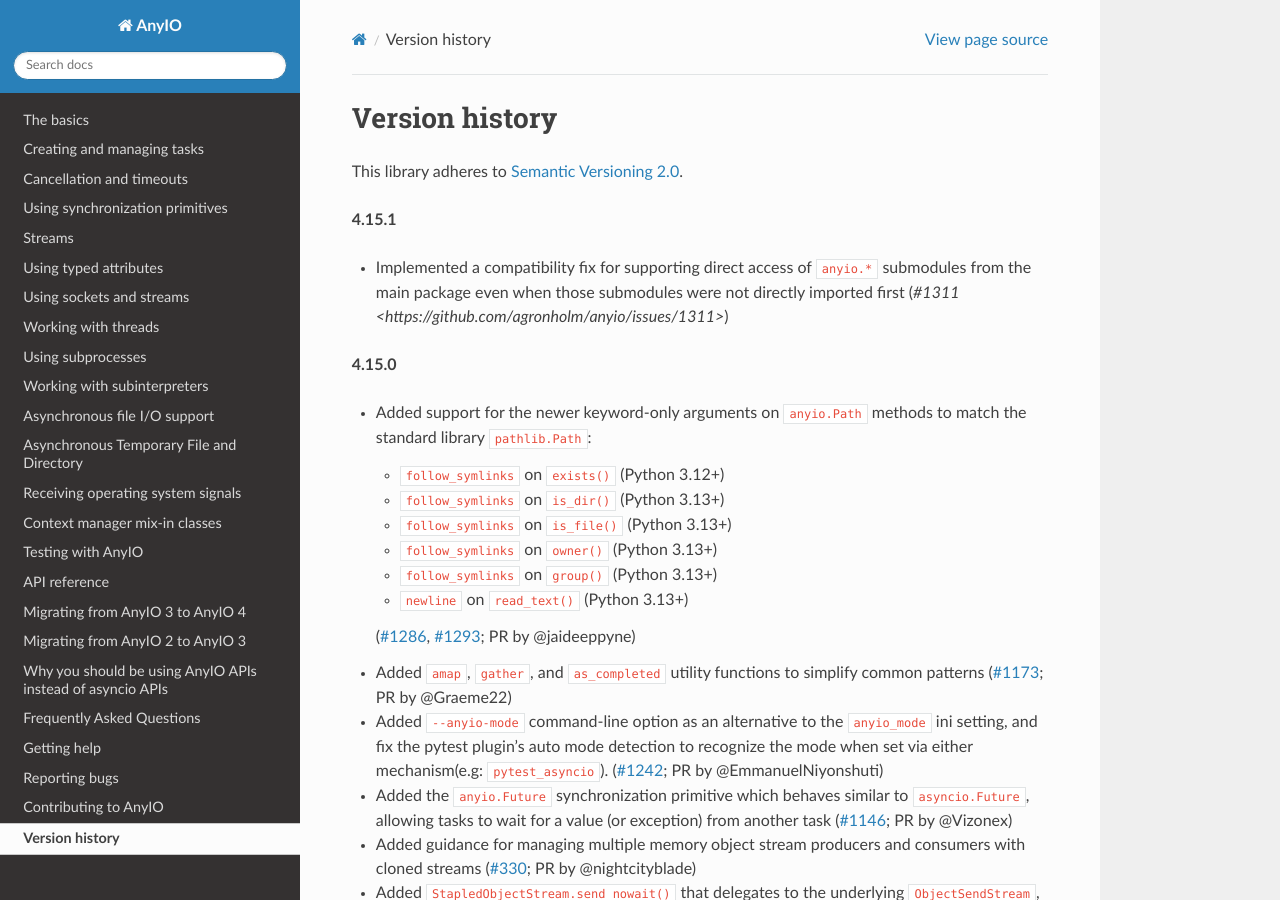
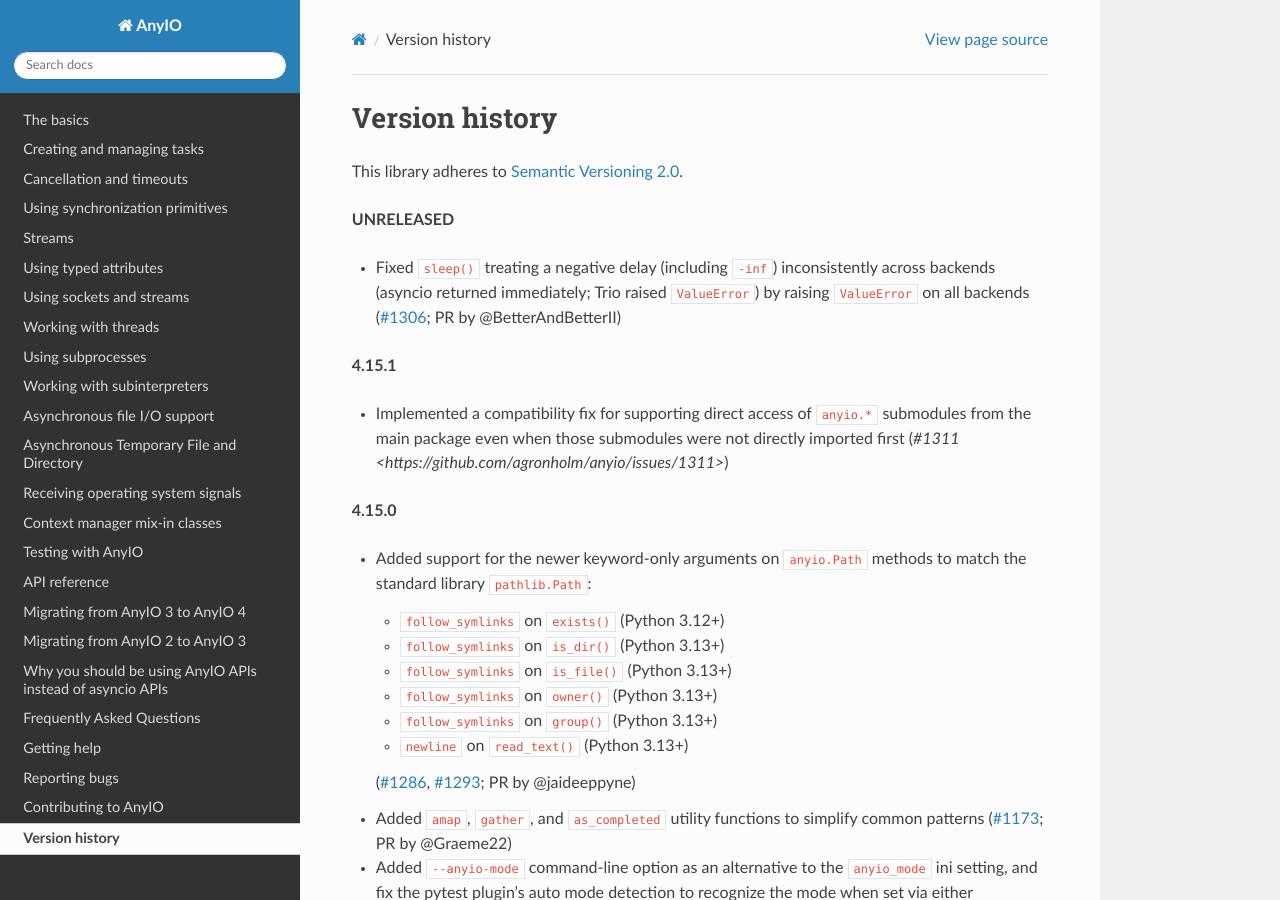
Before and after one commit to agronholm/anyio, a Sphinx documentation site: the page built from docs/versionhistory.rst, in a window 1280 px wide and 900 px high. Built offline with Sphinx 7.4.7 and the Read the Docs theme 3.1.0, drawn with Linux system fonts in a browser that asks for light colours; the version number could not be read and is left out.

Commit message:
Fixed inconsistent result on negative/NaN sleep delays (#1307)
Match sleep_until() so asyncio and trio treat negative finite delays and -inf the same (return immediately) instead of trio raising ValueError.

Fixes #1306.

```diff
--- a/docs/versionhistory.rst
+++ b/docs/versionhistory.rst
@@ -2,6 +2,13 @@
 ===============
 
 This library adheres to `Semantic Versioning 2.0 <http://semver.org/>`_.
+
+**UNRELEASED**
+
+- Fixed ``sleep()`` treating a negative delay (including ``-inf``) inconsistently
+  across backends (asyncio returned immediately; Trio raised ``ValueError``) by
+  raising ``ValueError`` on all backends
+  (`#1306 <https://github.com/agronholm/anyio/issues/1306>`_; PR by @BetterAndBetterII)
 
 **4.15.1**
 
```
Also changed, not shown: 2 other files.
